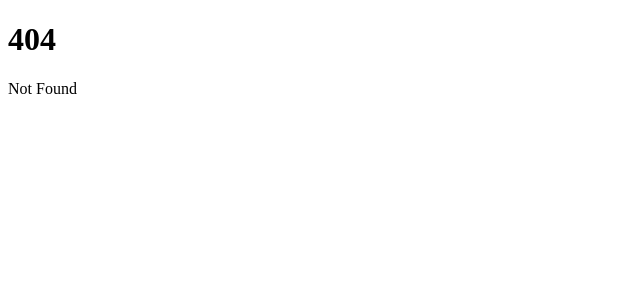
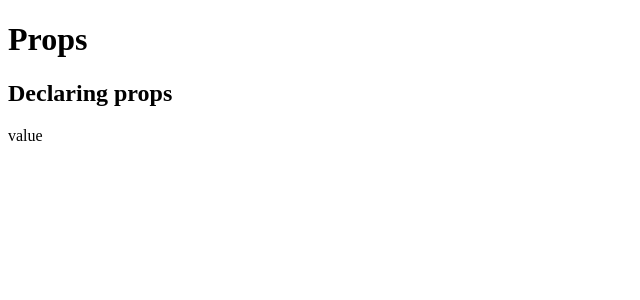
Before and after one commit to MichalTarasiuk/my-svelte-app, a SvelteKit app: page /props in a window 1280 px wide. Before the commit this address had no page. Shown: the top 300 px of the page, without its empty margins (0-640 px from the left). Built offline with nearby package versions, Linux system fonts and the light colour scheme.

Commit message:
add component with props

```diff
--- /dev/null
+++ b/src/lib/components/componentWithProps.svelte
@@ -0,0 +1,5 @@
+<script lang="ts">
+	export let prop: string;
+</script>
+
+<p>{prop}</p>
--- /dev/null
+++ b/src/routes/props/+page.svelte
@@ -0,0 +1,11 @@
+<script>
+	import ComponentWithProps from '$lib/components/componentWithProps.svelte';
+</script>
+
+<main>
+	<h1>Props</h1>
+	<section>
+		<h2>Declaring props</h2>
+		<ComponentWithProps prop="value" />
+	</section>
+</main>
```
